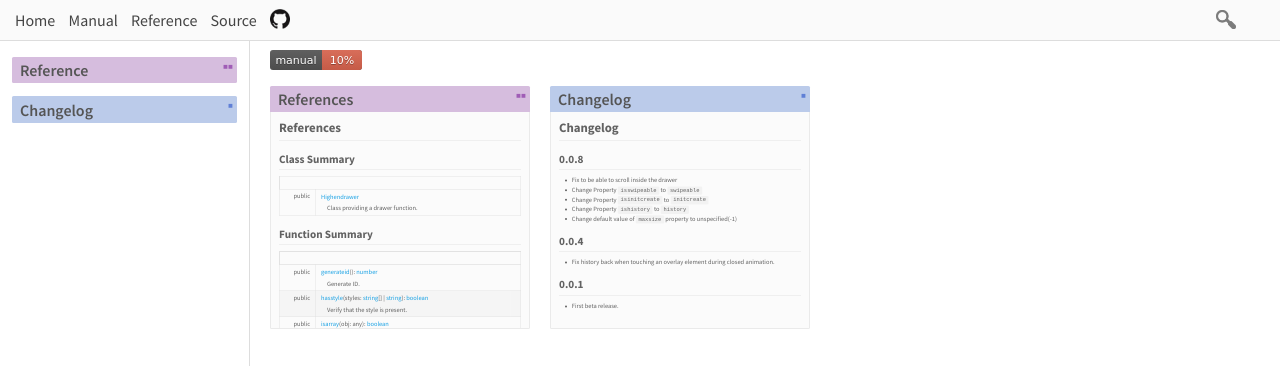
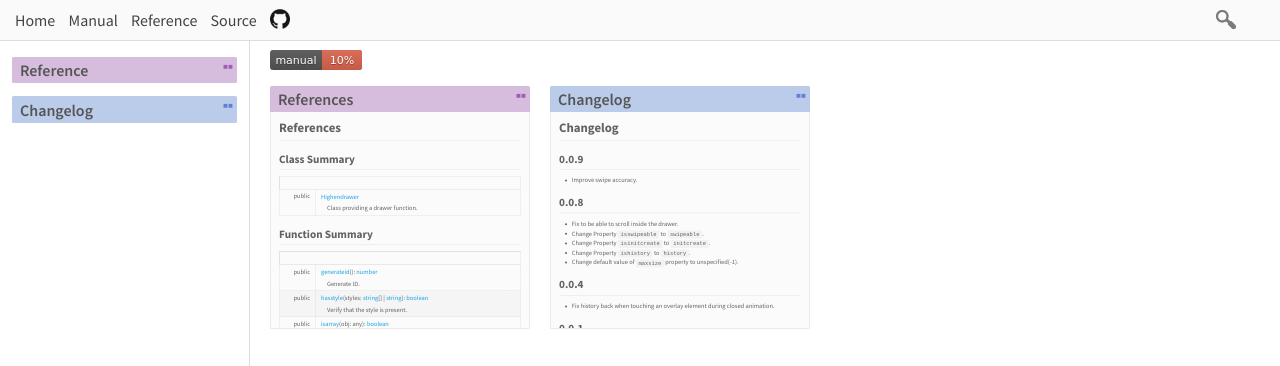
Before and after one commit to ymxmore/highendrawer, a website: page doc/manual/index.html in a window 1280 px wide. Shown: the top 366 px of the page. Drawn offline with Linux system fonts and the light colour scheme; files that its build step writes are made by us from their sources.

Commit message:
Build package

```diff
--- a/doc/manual/index.html
+++ b/doc/manual/index.html
@@ -44,7 +44,8 @@
 <div data-ice="manual" data-toc-name="changelog">
     <ul class="manual-toc">
 
-    <li data-ice="manualNav" class="indent-h1 manual-color manual-color-changelog" data-section-count="&#x25A0;" data-link="manual/changelog/CHANGELOG.html"><a href="manual/changelog/CHANGELOG.html" data-ice="link">Changelog</a></li>
+    <li data-ice="manualNav" class="indent-h1 manual-color manual-color-changelog" data-section-count="&#x25A0;&#x25A0;" data-link="manual/changelog/CHANGELOG.html"><a href="manual/changelog/CHANGELOG.html" data-ice="link">Changelog</a></li>
+<li data-ice="manualNav" class="indent-h2" data-link="manual/changelog/CHANGELOG.html"><a href="manual/changelog/CHANGELOG.html#0-0-9" data-ice="link">0.0.9</a></li>
 <li data-ice="manualNav" class="indent-h2" data-link="manual/changelog/CHANGELOG.html"><a href="manual/changelog/CHANGELOG.html#0-0-8" data-ice="link">0.0.8</a></li>
 <li data-ice="manualNav" class="indent-h2" data-link="manual/changelog/CHANGELOG.html"><a href="manual/changelog/CHANGELOG.html#0-0-4" data-ice="link">0.0.4</a></li>
 <li data-ice="manualNav" class="indent-h2" data-link="manual/changelog/CHANGELOG.html"><a href="manual/changelog/CHANGELOG.html#0-0-1" data-ice="link">0.0.1</a></li>
@@ -603,14 +604,16 @@
       </div>
     </div>
 <div class="manual-card-wrap" data-ice="cards">
-      <h1 data-ice="label" class="manual-color manual-color-changelog" data-section-count="&#x25A0;"><span data-ice="label-inner">Changelog</span></h1>
+      <h1 data-ice="label" class="manual-color manual-color-changelog" data-section-count="&#x25A0;&#x25A0;"><span data-ice="label-inner">Changelog</span></h1>
       <div class="manual-card">
-        <div data-ice="card"><h1>Changelog</h1><h2>0.0.8</h2><ul>
-<li>Fix to be able to scroll inside the drawer </li>
-<li>Change Property <code>isswipeable</code> to <code>swipeable</code></li>
-<li>Change Property <code>isinitcreate</code> to <code>initcreate</code></li>
-<li>Change Property <code>ishistory</code> to <code>history</code></li>
-<li>Change default value of <code>maxsize</code> property to unspecified(-1)</li>
+        <div data-ice="card"><h1>Changelog</h1><h2>0.0.9</h2><ul>
+<li>Improve swipe accuracy.</li>
+</ul><h2>0.0.8</h2><ul>
+<li>Fix to be able to scroll inside the drawer.</li>
+<li>Change Property <code>isswipeable</code> to <code>swipeable</code>.</li>
+<li>Change Property <code>isinitcreate</code> to <code>initcreate</code>.</li>
+<li>Change Property <code>ishistory</code> to <code>history</code>.</li>
+<li>Change default value of <code>maxsize</code> property to unspecified(-1).</li>
 </ul><h2>0.0.4</h2><ul>
 <li>Fix history back when touching an overlay element during closed animation.</li>
 </ul><h2>0.0.1</h2><ul>
--- a/doc/package.json
+++ b/doc/package.json
@@ -1,7 +1,7 @@
 {
   "name": "highendrawer",
   "description": "Highendrawer provides javascript and css drawers to your website and applications.",
-  "version": "0.0.8",
+  "version": "0.0.9",
   "author": "ym-aozora",
   "bugs": {
     "url": "https://github.com/ym-aozora/highendrawer/issues"
--- a/package.json
+++ b/package.json
@@ -1,7 +1,7 @@
 {
   "name": "highendrawer",
   "description": "Highendrawer provides javascript and css drawers to your website and applications.",
-  "version": "0.0.8",
+  "version": "0.0.9",
   "author": "ym-aozora",
   "bugs": {
     "url": "https://github.com/ym-aozora/highendrawer/issues"
```
Also changed, not shown: doc/manual/changelog/CHANGELOG.html (+11 -6 lines), CHANGELOG.md, dist/highendrawer.js, dist/highendrawer.min.js, 1 other file.
